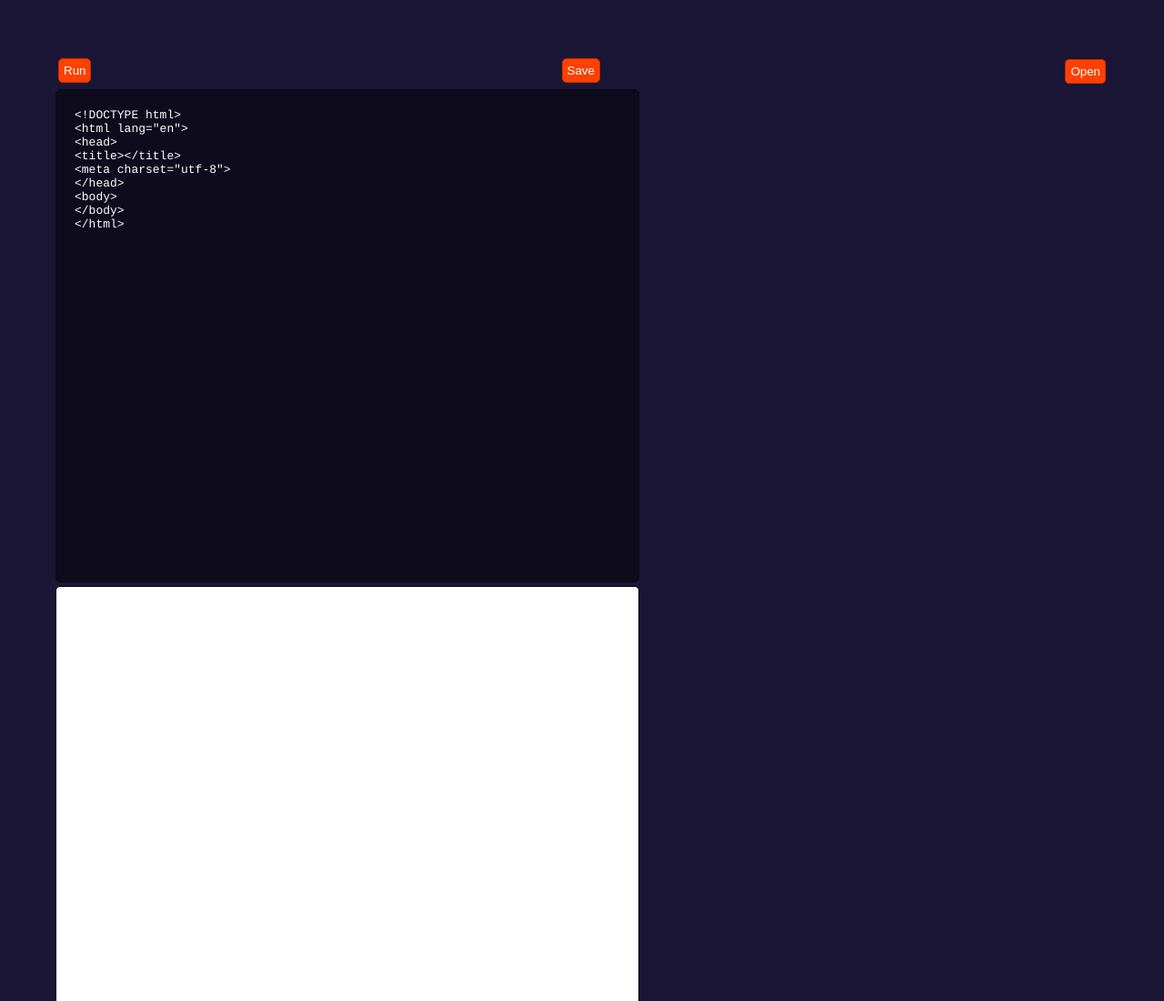
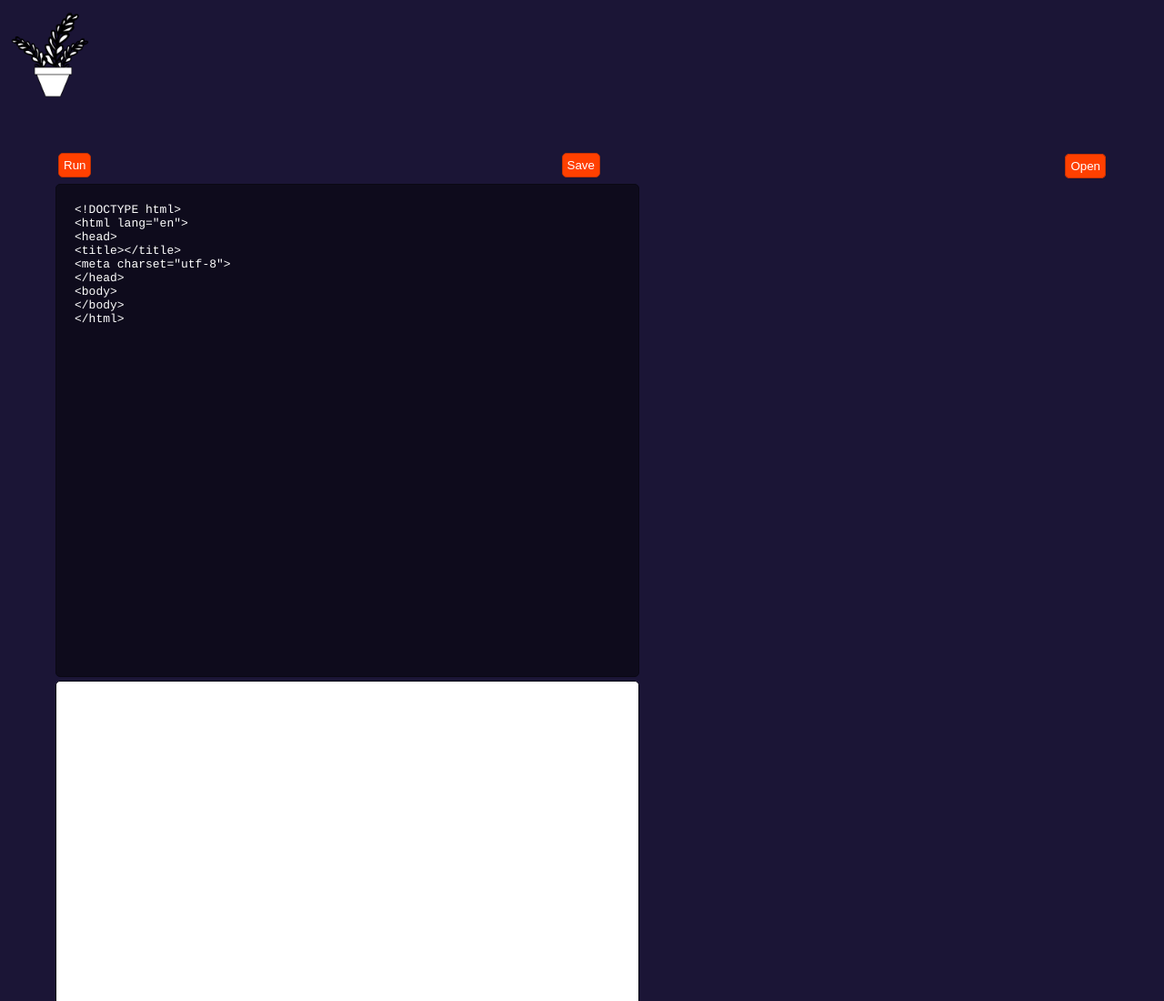
Before and after one commit to fern-editor/fern-editor.github.io, a plain HTML site: page index.html in a window 1280 px wide. Shown: the top 1100 px of the page at 91% size. Drawn offline with Linux system fonts and the light colour scheme.

Commit message:
Update index.html

```diff
--- a/index.html
+++ b/index.html
@@ -4,6 +4,7 @@
 	<title>fern</title>
 	<meta name="keywords" content="HTML, CSS, JavaScript">
 	<meta charset="utf-8">
+	<img src="ferns.png" alt="fern" height="100px">
 </head>
 <style type="text/css">
 	body{
```
